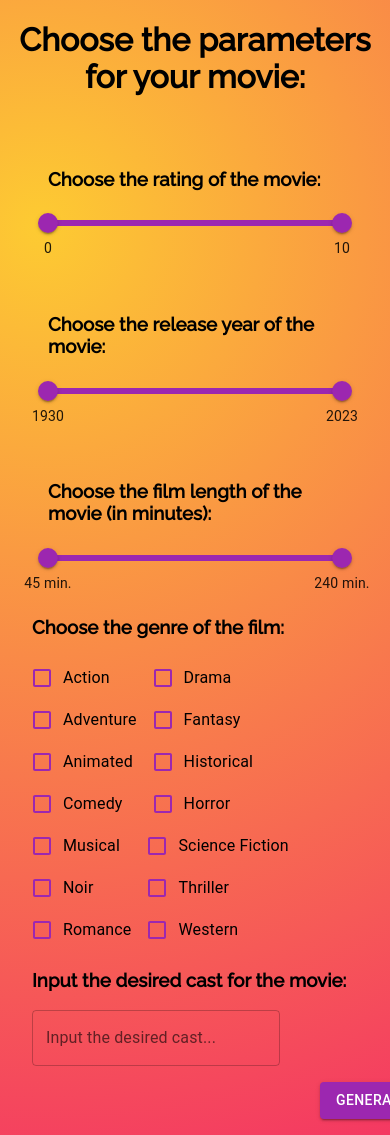
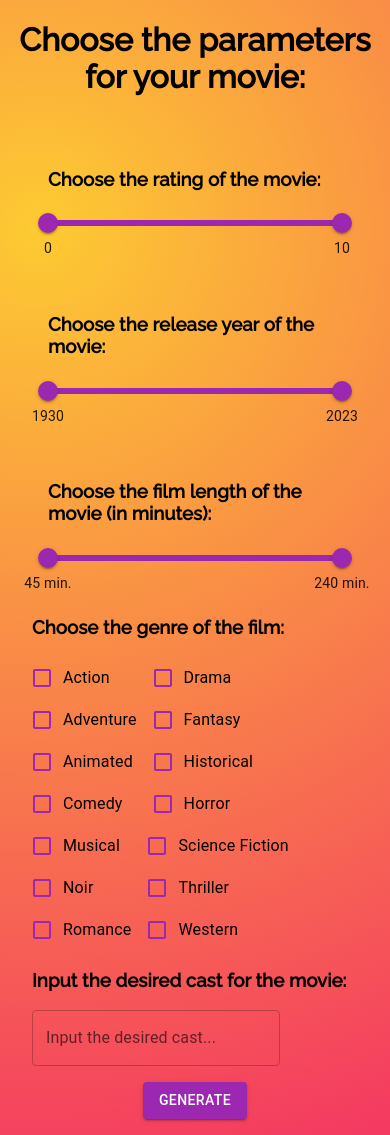
Before and after one commit to d3nnyyy/movieGenerator, a React (Create React App) app in the folder frontend/: page / in a window 390 px wide. Built offline with nearby package versions, Linux system fonts and the light colour scheme.

Commit message:
fixed responsive design for the generate button

```diff
--- a/frontend/src/App.css
+++ b/frontend/src/App.css
@@ -11,8 +11,8 @@ h1 {
   text-align: center;
   margin-top: 1rem;
   margin-bottom: 1rem;
-  padding-left: 20rem;
-  padding-right: 20rem;
+  padding-left: 5rem;
+  padding-right: 5rem;
 }
 
 
@@ -106,6 +106,8 @@ h1 {
   }
   .button-container {
     text-align: center;
+    padding-left: 1rem;
+    padding-right: 1rem;
   }
   .slider-container {
     padding-top: 2rem;
```
